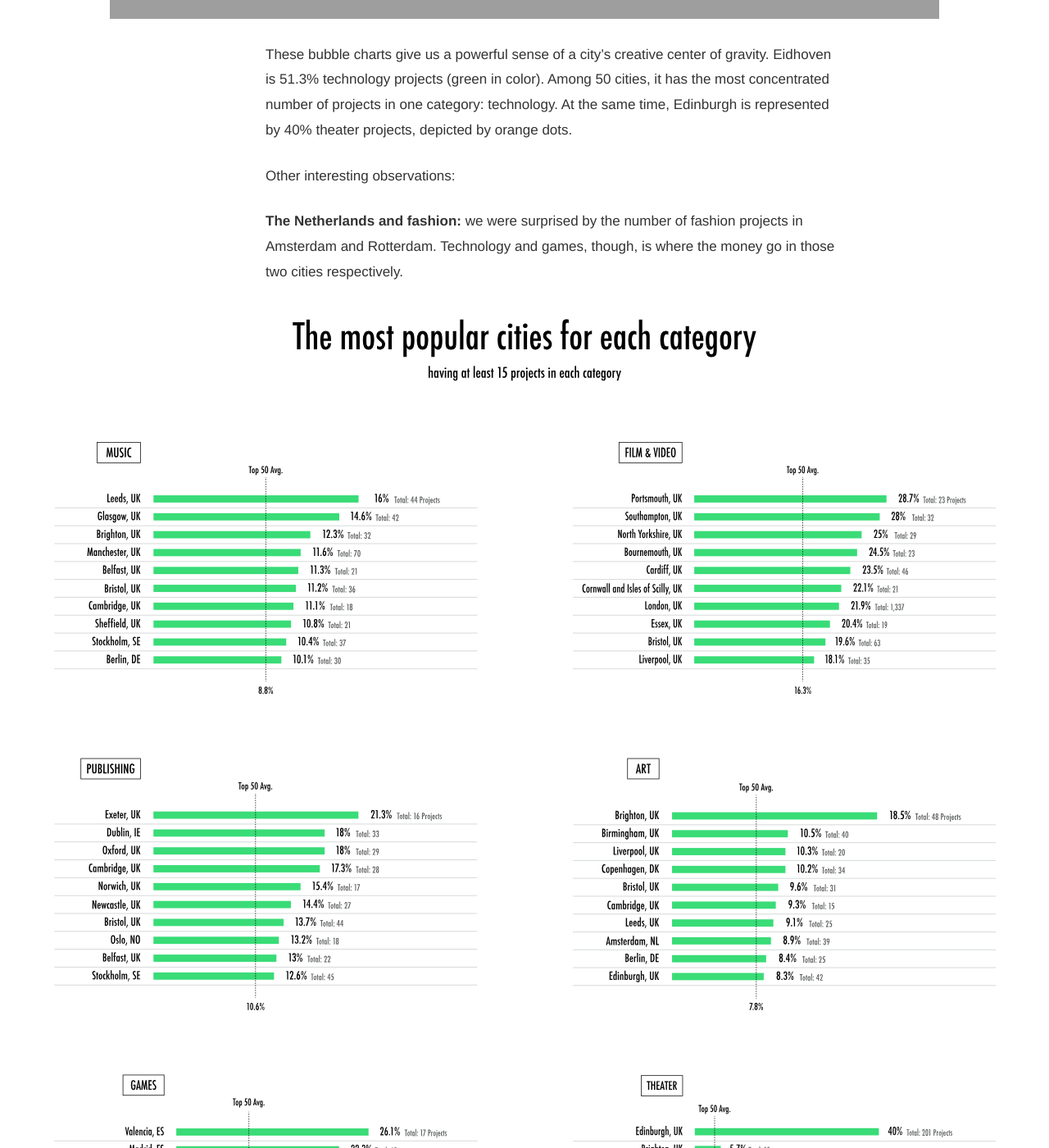
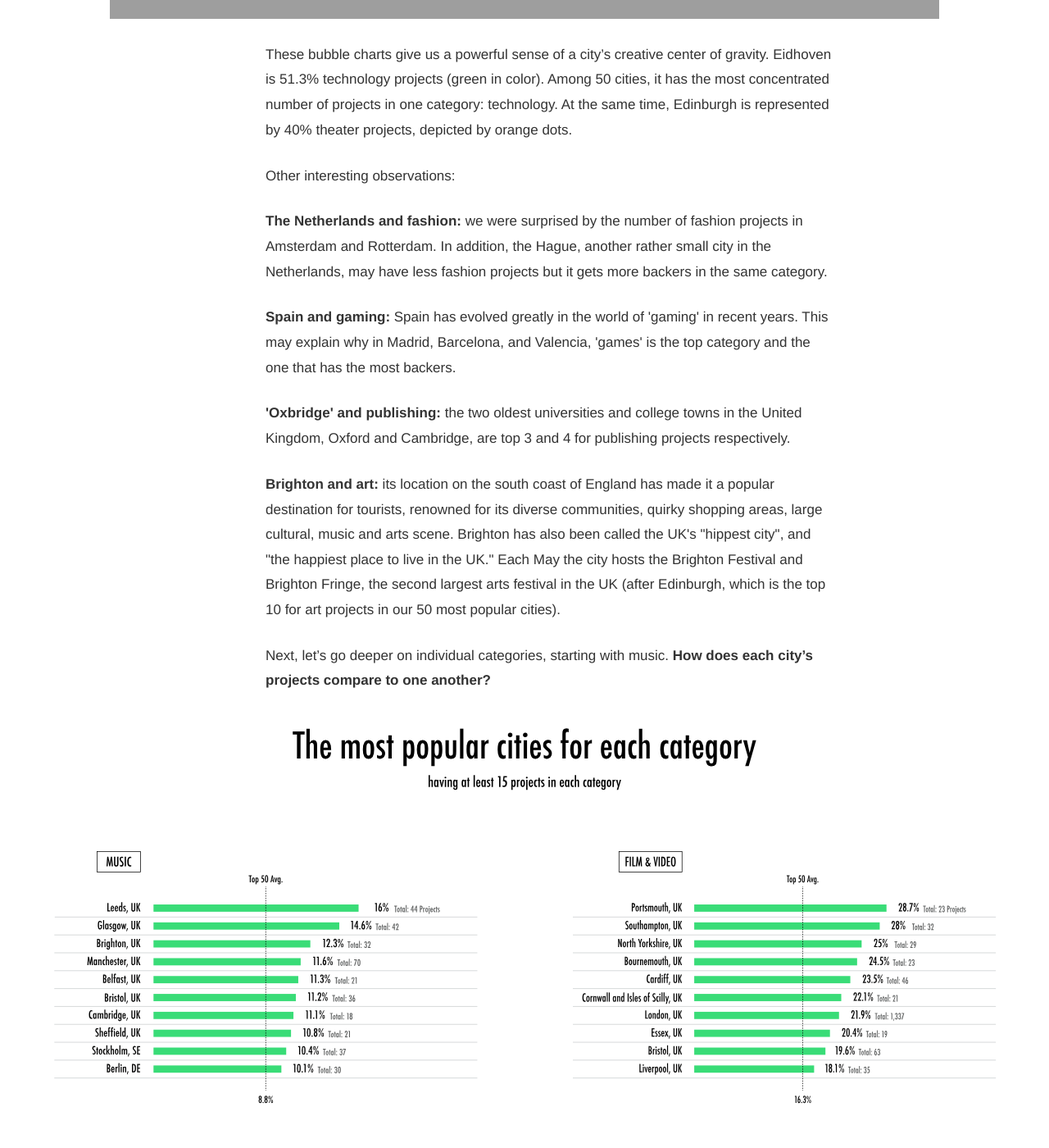
Before and after one commit to 2109Sot/studio-projects, a Jekyll site: the page docs/kickstarter/index.html, which Jekyll copies as it is, in a window 1280 px wide and 1400 px high, scrolled down 3973 px. Shown: the whole window at 82% size. Built offline with Jekyll 4.4.1, drawn with Linux system fonts in a browser that asks for light colours; some of the changed text lies outside the part shown.

Commit message:
text_edit

```diff
--- a/docs/kickstarter/index.html
+++ b/docs/kickstarter/index.html
@@ -194,7 +194,15 @@ a {
 
     <p>Other interesting observations:</p>
 
-    <p><b>The Netherlands and fashion:</b> we were surprised by the number of fashion projects in Amsterdam and Rotterdam. Technology and games, though, is where the money go in those two cities respectively.</p>
+    <p><b> The Netherlands and fashion:</b> we were surprised by the number of fashion projects in Amsterdam and Rotterdam. In addition, the Hague, another rather small city in the Netherlands, may have less fashion projects but it gets more backers in the same category.</p>
+
+    <p><b> Spain and gaming:</b> Spain has evolved greatly in the world of 'gaming' in recent years. This may explain why in Madrid, Barcelona, and Valencia, 'games' is the top category and the one that has the most backers.</p>
+
+    <p><b> 'Oxbridge' and publishing:</b> the two oldest universities and college towns in the United Kingdom, Oxford and Cambridge, are top 3 and 4 for publishing projects respectively.</p>
+
+    <p><b> Brighton and art:</b> its location on the south coast of England has made it a popular destination for tourists, renowned for its diverse communities, quirky shopping areas, large cultural, music and arts scene. Brighton has also been called the UK's "hippest city", and "the happiest place to live in the UK." Each May the city hosts the Brighton Festival and Brighton Fringe, the second largest arts festival in the UK (after Edinburgh, which is the top 10 for art projects in our 50 most popular cities).</p>
+
+    <p>Next, let’s go deeper on individual categories, starting with music. <b>How does each city’s projects compare to one another?</b>
 
     <div>
       <img width="50%" src="https://2109sot.github.io/studio-projects/kickstarter/AVG_cities_TITLE-02.svg" alt="" />
@@ -204,8 +212,16 @@ a {
       <img width="100%" src="https://2109sot.github.io/studio-projects/kickstarter/AVG_cities-01.svg" alt="" />
     </div>
 
+    <p>The Kickstarter data validates so many anecdotes about cities’ culture and solid geographic roots. Bristol ranks 6th in music projects – an impressive feat for a city of 430,000 people. Since the late 1970s Bristol has been home to bands combining punk, funk, dub, trip hop and Bristol Sound artists such as Tricky, Portishead and Massive Attack.</p>
+
+    <p>In design Copenhageg ranks third followed by Berlin and Amsterdam, which rank first and second in photography respectively.</p>
+
+    <p>Across the whole north west of England, there are round 50,000 people working in food and drink manufacturing. And nearly half of those are employed within Greater Manchester, making it one of the biggest sectors of its kind in the UK and second for food projects on Kickstarter.</p>
+
+    <p>Hopefully this data adds a bit more color to how we describe Europe's creative communities. When we look beyond London and Paris so many smaller and medium-size cities have rich, emerging creative groups or individuals waiting for our support.
+
     <div id="my_footer">
-      <b>Notes on methodology</b>: According to Wikipedia, in 1993 there was roughly 500 complementary currency systems, and by 2003 there was over 4,000. My dataset, however, created by scraping complementarycurrency.org, includes 296 registered and operating systems worldwide, while this article takes into account the 10 countries with the most systems registered.
+      <b>Notes on methodology</b>: All data were downloaded from <a href="https://webrobots.io/kickstarter-datasets/">webrobots.io.</a> Because of modifications in their collection approach some projects are listed in multiple categories. In our analysis we chose the first category a project appears so that we could avoid duplications.
     </div>
 
   </div>
```
